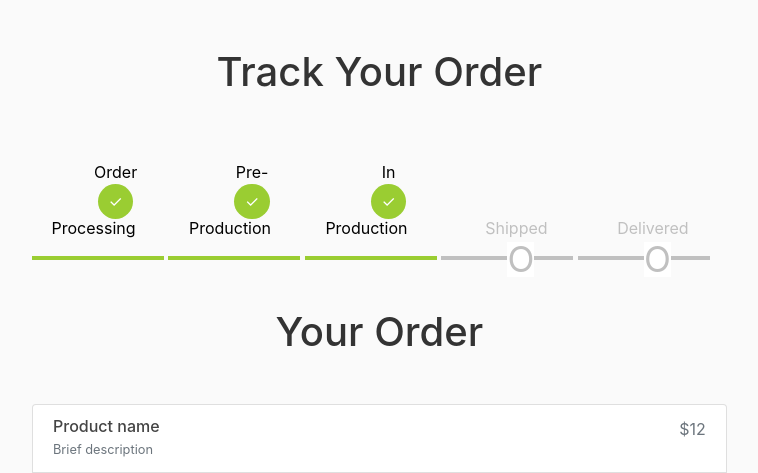
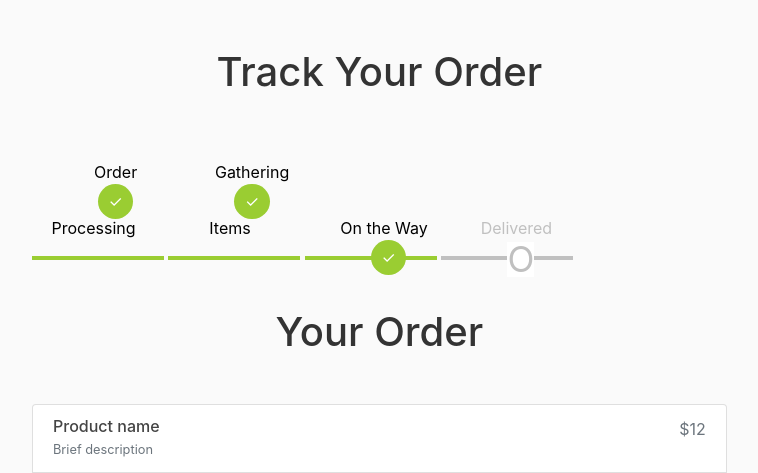
Before and after one commit to ogarza98/superStore_CS3773, a Django app: page /receipt/ in a window 1280 px wide. Shown: the part 554-1027 px from the top of the page, without its empty margins (72-830 px from the left). Run offline with Django 3.2, Linux system fonts and the light colour scheme; some libraries are stand-ins or nearby versions.

Commit message:
receipt view

```diff
--- a/django_project/superStore_website/static/superStore_website/main.css
+++ b/django_project/superStore_website/static/superStore_website/main.css
@@ -161,7 +161,7 @@ img.resize_gallery {
 ol.progtrckr {
   margin: 0;
   padding: 0;
-  list-style-type none;
+  list-style-type: none;
 }
 
 ol.progtrckr li {
--- a/django_project/superStore_website/templates/superStore_website/receipt.html
+++ b/django_project/superStore_website/templates/superStore_website/receipt.html
@@ -19,9 +19,8 @@
           <h1 class="my-5 h1 text-center">Track Your Order</h1>
           <ol class="progtrckr" data-progtrckr-steps="5">
             <li class="progtrckr-done">Order Processing</li>
-            <li class="progtrckr-done">Pre-Production</li>
-            <li class="progtrckr-done">In Production</li>
-            <li class="progtrckr-todo">Shipped</li>
+            <li class="progtrckr-done">Gathering Items</li>
+            <li class="progtrckr-done">On the Way</li>
             <li class="progtrckr-todo">Delivered</li>
           </ol>
       </div>
```
